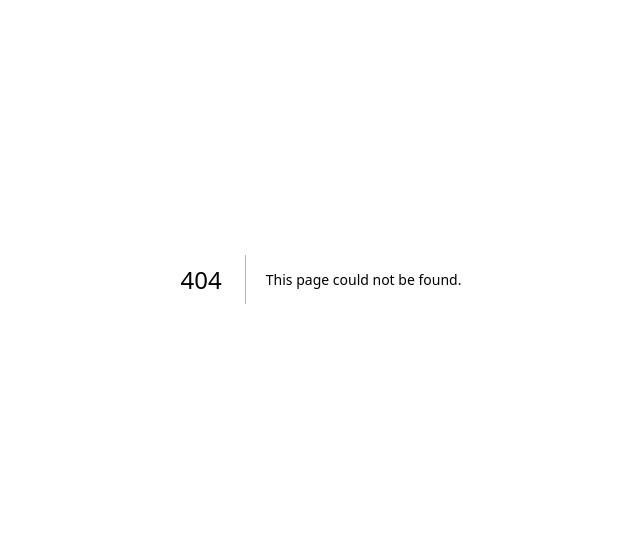
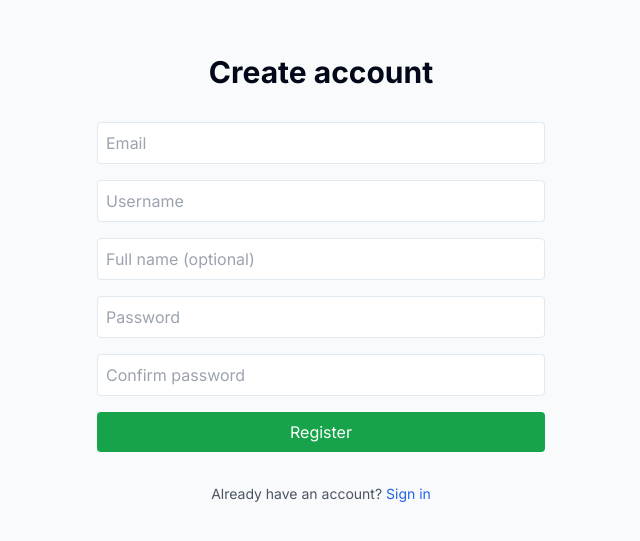
Before and after one commit to xack20/massive-scale-chat-complete, a Next.js app in the folder frontend/: page /register in a window 1280 px wide. Before the commit this address had no page. Shown: the part 121-662 px from the top of the page, without its empty margins (319-959 px from the left). Built offline with nearby package versions, Linux system fonts and the light colour scheme; no server answers.

Commit message:
feat: implement registration page and enhance login page with validation and password strength indicators

```diff
--- a/frontend/src/app/login/page.tsx
+++ b/frontend/src/app/login/page.tsx
@@ -1,7 +1,9 @@
 'use client';
 
+import { useRouter } from 'next/navigation';
 import { useState } from 'react';
-import { useRouter } from 'next/navigation';
+import AuthInput from '../../components/auth/AuthInput';
+import PasswordStrength from '../../components/auth/PasswordStrength';
 import { useAuth } from '../../hooks/useAuth';
 
 export default function LoginPage() {
@@ -10,9 +12,20 @@ export default function LoginPage() {
   const [email, setEmail] = useState('');
   const [password, setPassword] = useState('');
   const [error, setError] = useState('');
+  const [fieldErrors, setFieldErrors] = useState<{ email?: string; password?: string }>({});
+
+  const validate = () => {
+    const fe: { email?: string; password?: string } = {};
+    if (!/^[^@\s]+@[^@\s]+\.[^@\s]+$/.test(email)) fe.email = 'Invalid email format';
+    if (password.length < 6) fe.password = 'Minimum 6 characters';
+    setFieldErrors(fe);
+    return Object.keys(fe).length === 0;
+  };
 
   const handleSubmit = async (e: React.FormEvent) => {
     e.preventDefault();
+    setError('');
+    if (!validate()) return;
     try {
       await login(email, password);
       router.push('/chat');
@@ -26,27 +39,31 @@ export default function LoginPage() {
       <div className="max-w-md w-full space-y-8">
         <h2 className="text-center text-3xl font-bold">Sign in</h2>
         <form onSubmit={handleSubmit} className="space-y-4">
-          {error && <div className="text-red-500">{error}</div>}
-          <input
+          {error && <div className="text-red-500" role="alert">{error}</div>}
+          <AuthInput
             type="email"
             placeholder="Email"
             value={email}
             onChange={(e) => setEmail(e.target.value)}
-            className="w-full p-2 border rounded"
+            error={fieldErrors.email}
             required
           />
-          <input
+          <AuthInput
             type="password"
             placeholder="Password"
             value={password}
             onChange={(e) => setPassword(e.target.value)}
-            className="w-full p-2 border rounded"
+            error={fieldErrors.password}
             required
           />
+          {password && <PasswordStrength password={password} />}
           <button type="submit" className="w-full bg-blue-500 text-white p-2 rounded">
             Sign In
           </button>
         </form>
+        <p className="text-center text-sm text-gray-600">
+          Don&apos;t have an account? <a href="/register" className="text-blue-600 hover:underline">Register</a>
+        </p>
       </div>
     </div>
   );
--- /dev/null
+++ b/frontend/src/app/register/page.tsx
@@ -0,0 +1,98 @@
+'use client';
+
+import { useRouter } from 'next/navigation';
+import { useState } from 'react';
+import { useAuth } from '../../hooks/useAuth';
+
+export default function RegisterPage() {
+  const router = useRouter();
+  const { register } = useAuth();
+  const [email, setEmail] = useState('');
+  const [username, setUsername] = useState('');
+  const [fullName, setFullName] = useState('');
+  const [password, setPassword] = useState('');
+  const [confirm, setConfirm] = useState('');
+  const [error, setError] = useState('');
+  const [loading, setLoading] = useState(false);
+
+  const handleSubmit = async (e: React.FormEvent) => {
+    e.preventDefault();
+    setError('');
+    if (password !== confirm) {
+      setError('Passwords do not match');
+      return;
+    }
+    setLoading(true);
+    try {
+      await register({ email, password, username, fullName: fullName || username });
+      router.push('/chat');
+    } catch (err: any) {
+      setError(err?.response?.data?.message || 'Registration failed');
+    } finally {
+      setLoading(false);
+    }
+  };
+
+  return (
+    <div className="min-h-screen flex items-center justify-center bg-gray-50">
+      <div className="max-w-md w-full space-y-8">
+        <h2 className="text-center text-3xl font-bold">Create account</h2>
+        <form onSubmit={handleSubmit} className="space-y-4">
+          {error && <div className="text-red-500" role="alert">{error}</div>}
+          <input
+            type="email"
+            placeholder="Email"
+            value={email}
+            onChange={(e) => setEmail(e.target.value)}
+            className="w-full p-2 border rounded"
+            required
+          />
+          <input
+            type="text"
+            placeholder="Username"
+            value={username}
+            onChange={(e) => setUsername(e.target.value)}
+            className="w-full p-2 border rounded"
+            required
+          />
+          <input
+            type="text"
+            placeholder="Full name (optional)"
+            value={fullName}
+            onChange={(e) => setFullName(e.target.value)}
+            className="w-full p-2 border rounded"
+          />
+          <input
+            type="password"
+            placeholder="Password"
+            value={password}
+            onChange={(e) => setPassword(e.target.value)}
+            className="w-full p-2 border rounded"
+            required
+            minLength={6}
+          />
+            <input
+            type="password"
+            placeholder="Confirm password"
+            value={confirm}
+            onChange={(e) => setConfirm(e.target.value)}
+            className="w-full p-2 border rounded"
+            required
+            minLength={6}
+          />
+          <button
+            type="submit"
+            disabled={loading}
+            className="w-full bg-green-600 hover:bg-green-700 disabled:opacity-50 text-white p-2 rounded"
+          >
+            {loading ? 'Creating...' : 'Register'}
+          </button>
+        </form>
+        <p className="text-center text-sm text-gray-600">
+          Already have an account?{' '}
+          <a href="/login" className="text-blue-600 hover:underline">Sign in</a>
+        </p>
+      </div>
+    </div>
+  );
+}
--- /dev/null
+++ b/frontend/src/components/auth/AuthInput.tsx
@@ -0,0 +1,21 @@
+import React from 'react';
+
+interface AuthInputProps extends React.InputHTMLAttributes<HTMLInputElement> {
+  label?: string;
+  error?: string;
+}
+
+export const AuthInput: React.FC<AuthInputProps> = ({ label, error, className = '', ...rest }) => {
+  return (
+    <div className="space-y-1">
+      {label && <label className="block text-sm font-medium text-gray-700">{label}</label>}
+      <input
+        className={`w-full p-2 border rounded outline-none focus:ring-2 focus:ring-blue-500 focus:border-blue-500 transition ${error ? 'border-red-500' : 'border-gray-300'} ${className}`}
+        {...rest}
+      />
+      {error && <p className="text-xs text-red-500" role="alert">{error}</p>}
+    </div>
+  );
+};
+
+export default AuthInput;
--- /dev/null
+++ b/frontend/src/components/auth/PasswordStrength.tsx
@@ -0,0 +1,40 @@
+import React from 'react';
+
+interface Props {
+  password: string;
+}
+
+function scorePassword(pw: string) {
+  let score = 0;
+  if (!pw) return score;
+  const variations = {
+    digits: /\d/.test(pw),
+    lower: /[a-z]/.test(pw),
+    upper: /[A-Z]/.test(pw),
+    symbol: /[^A-Za-z0-9]/.test(pw)
+  };
+  score += Object.values(variations).filter(Boolean).length * 10;
+  if (pw.length >= 12) score += 20; else if (pw.length >= 8) score += 10;
+  if (pw.length >= 16) score += 10;
+  if (/([A-Za-z0-9])\1{2,}/.test(pw)) score -= 10; // penalty for repeats
+  return Math.max(0, Math.min(60, score));
+}
+
+export const PasswordStrength: React.FC<Props> = ({ password }) => {
+  const score = scorePassword(password);
+  const percent = (score / 60) * 100;
+  let color = 'bg-red-500';
+  let label = 'Weak';
+  if (percent >= 66) { color = 'bg-green-600'; label = 'Strong'; }
+  else if (percent >= 40) { color = 'bg-yellow-500'; label = 'Medium'; }
+  return (
+    <div className="space-y-1" aria-live="polite">
+      <div className="h-2 w-full bg-gray-200 rounded">
+        <div className={`h-2 rounded ${color}`} style={{ width: `${percent}%` }} />
+      </div>
+      <p className="text-xs text-gray-600">Password strength: {label}</p>
+    </div>
+  );
+};
+
+export default PasswordStrength;
```
Also changed, not shown: 1 other file (tests, documents, lock files or other folders).
